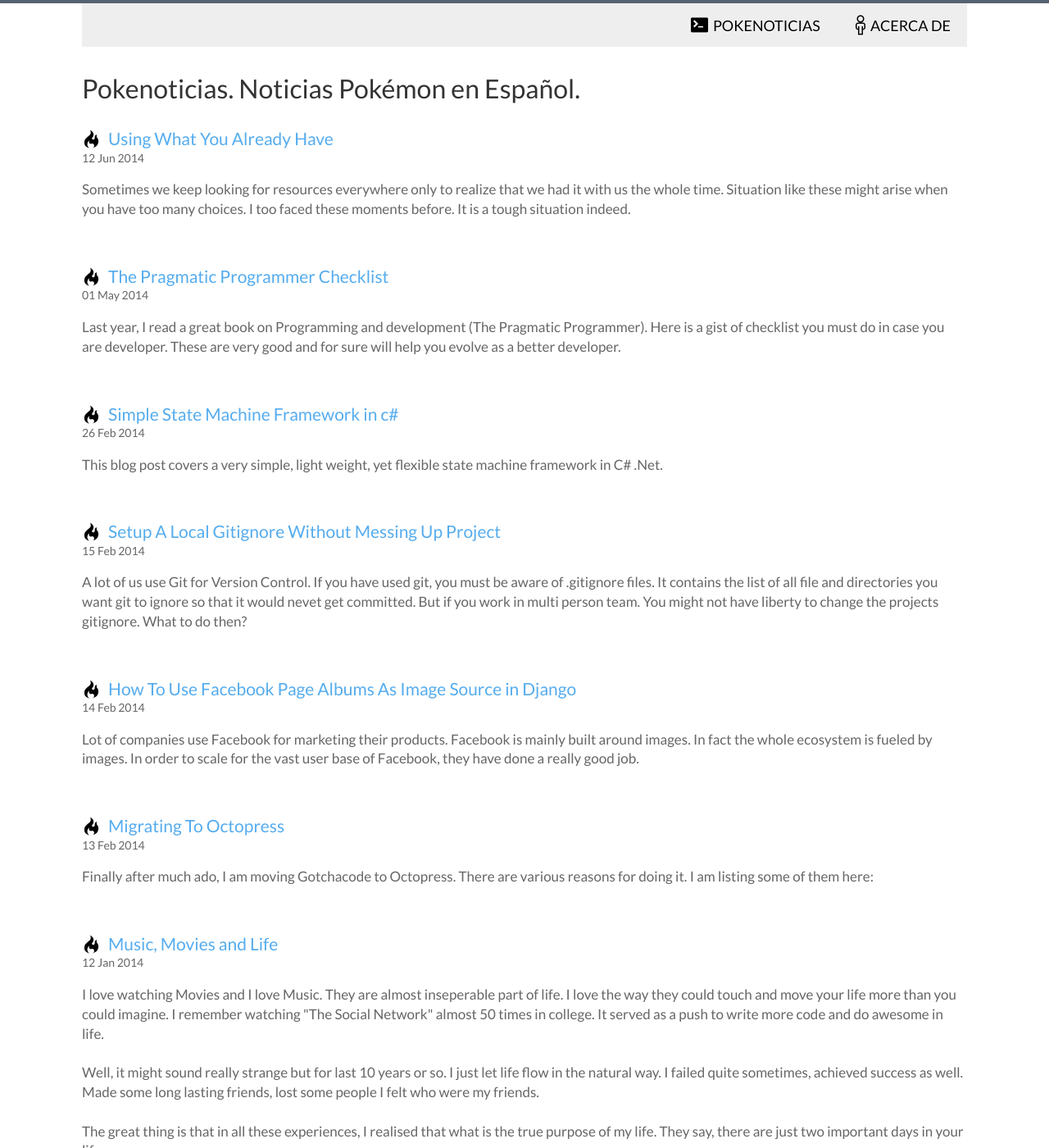
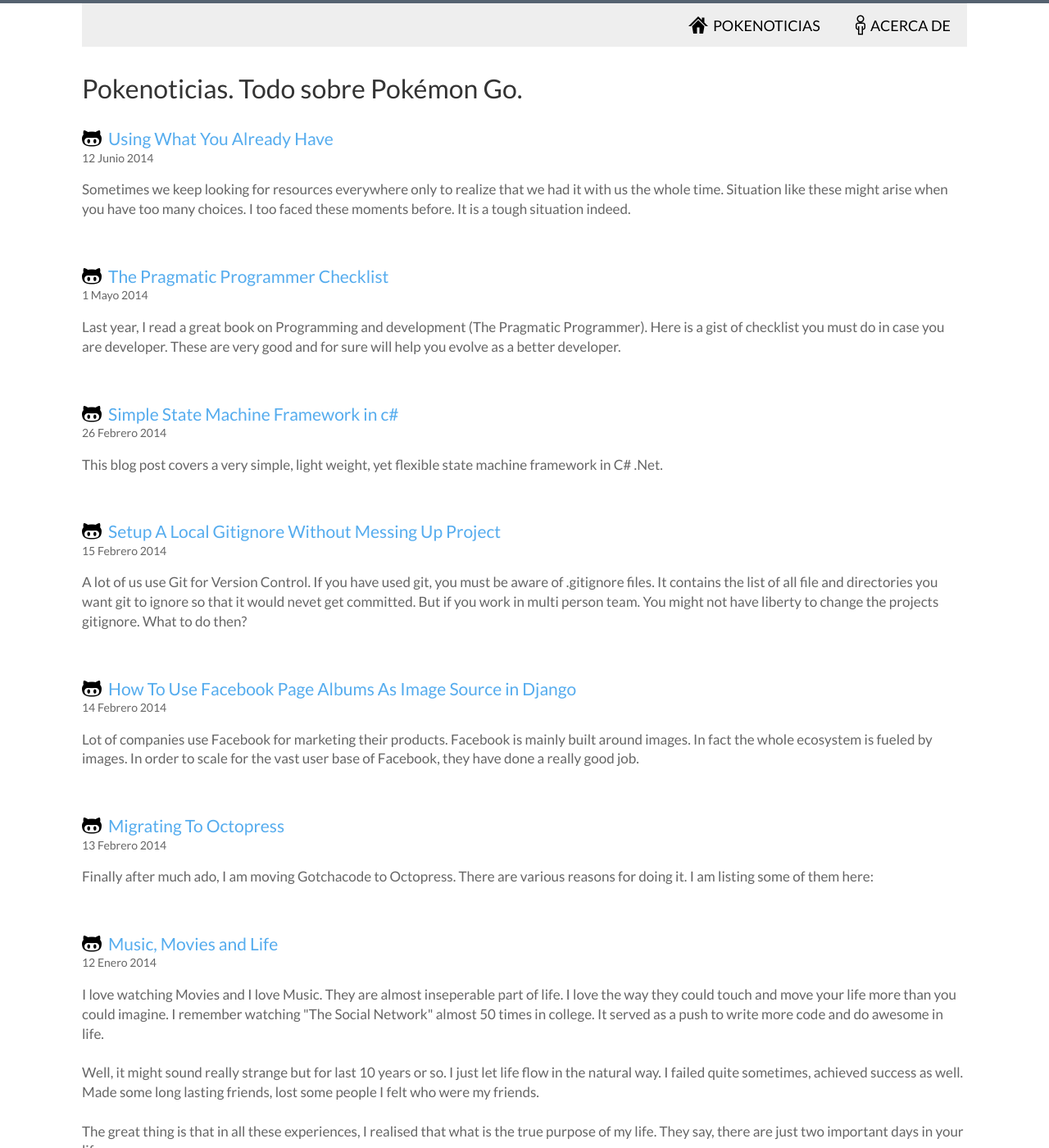
Before and after one commit to pokenoticias/pokenoticias.github.io, a Jekyll site: the page built from index.html, in a window 1280 px wide and 1400 px high. Shown: the whole window at 82% size. Built offline with Jekyll 4.4.1, drawn with Linux system fonts in a browser that asks for light colours; the list of posts is cut into pages by our own code; some of the changed text lies outside the part shown.

Commit message:
Changed icons and date format

```diff
--- a/_config.yml
+++ b/_config.yml
@@ -3,8 +3,8 @@
 url: https://pokenoticias.github.io/
 gems: [jekyll-paginate,  jekyll-gist]
 paginate: 8
-description: Noticias Pokemon en Español
-intro: Pokenoticias. Noticias Pokémon en Español.
+description: Noticias Pokémon en Español
+intro: Pokenoticias. Todo sobre Pokémon Go.
 logo: http://vignette3.wikia.nocookie.net/youtubepoop/images/4/4c/Pokeball.png/revision/latest?cb=20150418234807
 disqus_shortname:
 # url: http://gotchacode.com
--- a/_includes/footer.html
+++ b/_includes/footer.html
@@ -3,18 +3,18 @@
 <!-- Pagination links -->
 <div class="pagination">
   {% if paginator.next_page %}
-    <a href="/page{{paginator.next_page}}" class="older"><span class="mega-octicon octicon-playback-rewind" style="min-width: 32px;"></span></a>
+    <a href="/page{{paginator.next_page}}" class="older"><span class="mega-octicon octicon-arrow-left" style="min-width: 32px;"></span></a>
   {% else %}
-    <span class="next"><span class="mega-octicon octicon-playback-rewind" style="min-width: 32px;"></span></span>
+    <span class="next"><span class="mega-octicon octicon-arrow-left" style="min-width: 32px;"></span></span>
   {% endif %}
   {% if paginator.previous_page %}
     {% if paginator.page == 2 %}
-      <a href="/" class="newer"><span class="mega-octicon octicon-playback-fast-forward" style="min-width: 32px;"></span></a>
+      <a href="/" class="newer"><span class="mega-octicon octicon-arrow-right" style="min-width: 32px;"></span></a>
     {% else %}
-      <a href="/page{{paginator.previous_page}}" class="newer"><span class="mega-octicon octicon-playback-fast-forward" style="min-width: 32px;"></span></a>
+      <a href="/page{{paginator.previous_page}}" class="newer"><span class="mega-octicon octicon-arrow-right" style="min-width: 32px;"></span></a>
     {% endif %}
   {% else %}
-    <span class="previous"><span class="mega-octicon octicon-playback-fast-forward" style="min-width: 32px;"></span></span>
+    <span class="previous"><span class="mega-octicon octicon-arrow-right" style="min-width: 32px;"></span></span>
   {% endif %}
 </div>
 {%  endif %}
--- a/_includes/header.html
+++ b/_includes/header.html
@@ -2,7 +2,7 @@
   <header>
       <ul class="nav">
         <!--Change the  URL here if working on an absolute domain-->
-        <li><a href="/"><span class="mega-octicon octicon-terminal" style="margin-right: 6px;"></span>Pokenoticias</a></li>
+        <li><a href="/"><span class="mega-octicon octicon-home" style="margin-right: 6px;"></span>Pokenoticias</a></li>
         <li><a href="/acerca"><span class="mega-octicon octicon-person" style="margin-right: 6px;"></span>Acerca de</a></li>
       </ul>
   </header>
--- a/index.html
+++ b/index.html
@@ -6,9 +6,25 @@ title: Noticias Pokémon en Español
 <div class="listing">
     {% for post in paginator.posts %}
     <div class="post other link">
-      <h2><span class="mega-octicon octicon-flame" style="min-width: 32px;"></span><a href="{{post.url}}">{{ post.title }}</a></h2>
-      <p class="post-date">{{ post.date | date_to_string }}</p>
-
+      <h2><span class="mega-octicon octicon-octoface" style="min-width: 32px;"></span><a href="{{post.url}}">{{ post.title }}</a></h2>
+      <p class="post-date">
+      	{% assign m = post.date | date: "%-m" %}
+      	{{ post.date | date: "%-d" }}
+      	{% case m %}
+      	  {% when '1' %}Enero
+      	  {% when '2' %}Febrero
+      	  {% when '3' %}Marzo
+      	  {% when '4' %}Abril
+      	  {% when '5' %}Mayo
+      	  {% when '6' %}Junio
+      	  {% when '7' %}Julio
+      	  {% when '8' %}Agosto
+      	  {% when '9' %}Septiembre
+      	  {% when '10' %}Octubre
+      	  {% when '11' %}Noviembre
+      	  {% when '12' %}Diciembre
+      	{% endcase %}
+      {{ post.date | date: "%Y" }}</p>
       <p>{{ post.excerpt }}</p>
     </div>
     {% endfor %}
```
Also changed, not shown: _layouts/post.html (+17 -1 lines).
